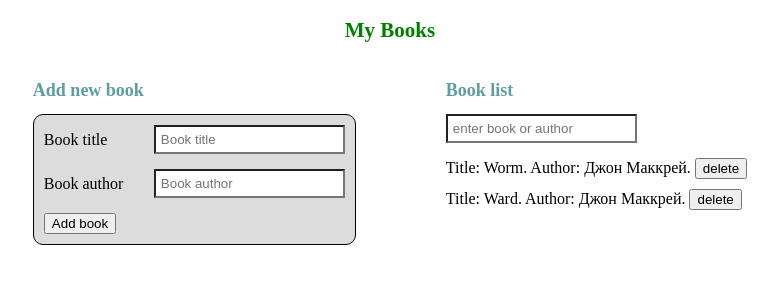
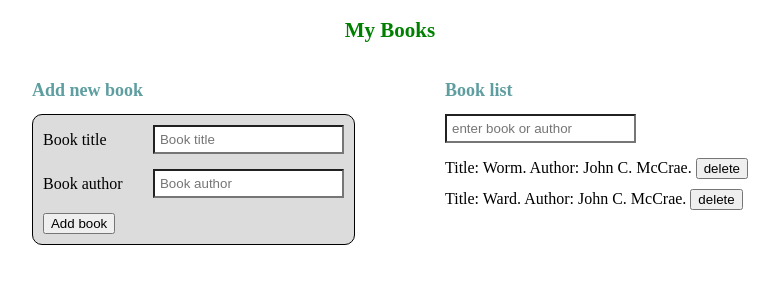
Before and after one commit to AntonioBukin/ex_form_hw2, a React (Create React App) app: page / in a window 1280 px wide. Shown: the top 300 px of the page, without its empty margins (250-1029 px from the left). Built offline with nearby package versions, Linux system fonts and the light colour scheme.

Commit message:
add info about state

```diff
--- a/src/modules/MyBooks/MyBooks.jsx
+++ b/src/modules/MyBooks/MyBooks.jsx
@@ -5,7 +5,33 @@ import MyBooksBlock from "./MyBooksBlock/MyBooksBlock";
 import styles from "./my-books.module.scss";
 
 class MyBook extends Component {
+    state = {
+        items: [
+            {
+                id: "1",
+                title: "Worm",
+                author: "John C. McCrae"
+            },
+            {
+                id: "2",
+                title: "Ward",
+                author: "John C. McCrae"
+            },
+        ],
+        title: "",
+        author: "",
+        filter: "",
+
+    }
     render() {
+        const { items } = this.state;
+
+        const elements = items.map(({id, title, author }) => (
+            <li className={styles.listItem} key={id}>
+                Title: {title}. Author: {author}. <button>delete</button>
+            </li>
+        ))
+
         return (
             <div className={styles.wrapper}>
                 <h3 className={styles.title}>My Books</h3>
@@ -26,12 +52,7 @@ class MyBook extends Component {
                     <MyBooksBlock title="Book list">
                         <input className={styles.textField} placeholder="enter book or author" />
                         <ol className={styles.list}>
-                            <li className={styles.listItem}>
-                                Title: Worm. Author: Джон Маккрей. <button>delete</button>
-                            </li>
-                            <li className={styles.listItem}>
-                                Title: Ward. Author: Джон Маккрей. <button>delete</button>
-                            </li>
+                            {elements}
                         </ol>
                     </MyBooksBlock>
                 </div>
```
